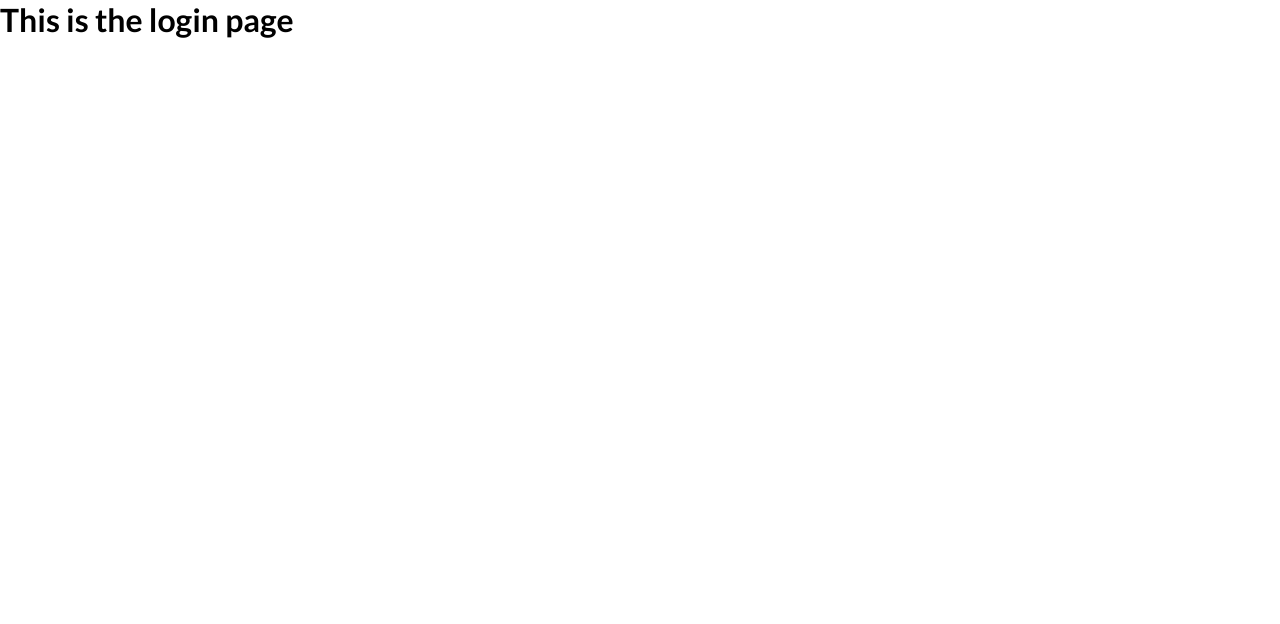
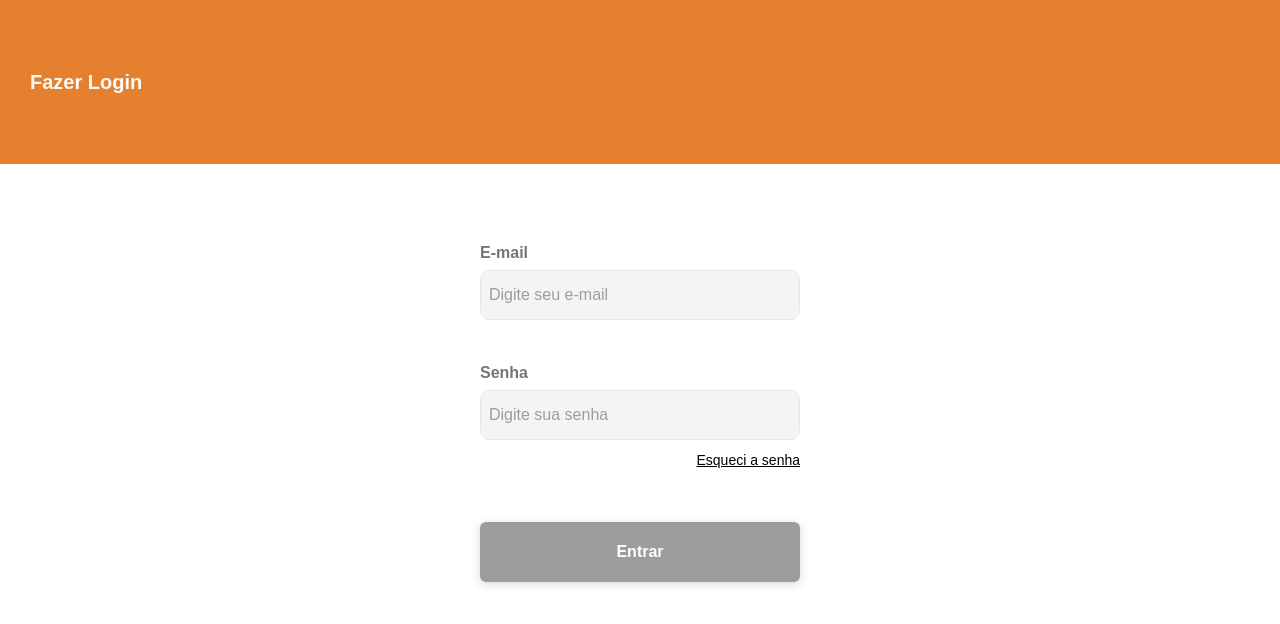
Before and after one commit to Calebe-Fernandes/sistema-de-comandas, a React (Create React App) app in the folder frontend/: page /login in a window 1280 px wide. Shown: the top 624 px of the page. Built offline with nearby package versions, Linux system fonts and the light colour scheme.

Commit message:
[Feature] Create login page

```diff
--- a/frontend/src/components/Histórico/index.tsx
+++ b/frontend/src/components/Histórico/index.tsx
@@ -11,7 +11,7 @@ interface Props {
 
 const Histórico: React.FC<Props> = ({ user }) => {
 
-    const [isActive, setActive] = useState(false);
+    const [isActive, setActive] = useState<boolean>(false);
     var [Commands, setCommands] = useState<any[]>([]);
     var [waitingApiResponse, setWaitingApiResponse] = useState<boolean>(true);
 
--- a/frontend/src/index.scss
+++ b/frontend/src/index.scss
@@ -1,7 +1,7 @@
 @import url('https://fonts.googleapis.com/css2?family=Lato:wght@300;400;700;900&display=swap');
 
 * {
-  font-family: 'Lato', sans-serif;
+  font-family: 'Montserrat', sans-serif;
   -moz-osx-font-smoothing: grayscale;
   -webkit-font-smoothing: antialiased;
 }
@@ -21,6 +21,11 @@
   --medium-light-grey: #DADADA;
   --medium-grey: #9D9D9D;
   --svg-orange: #F9A826;
+  --form-text:#767676;
+  --form-input-background:#F4F4F4;
+  --form-input-border: #E6E6E6;
+  --placeholder-color: #9D9D9D;
+
 }
 
 *,
@@ -99,6 +104,8 @@ table {
   }
 }
 
+
+
 input[type=checkbox] {
   accent-color: var(--regular-orange-hover);
   cursor: pointer;
--- a/frontend/src/pages/Home/index.tsx
+++ b/frontend/src/pages/Home/index.tsx
@@ -33,6 +33,7 @@ const Home: React.FC = () => {
               <button onClick={navigateToWaiterCommands}>Garçom</button>
               <button onClick={navigateToCashierCommands}>Caixa</button>
               <button onClick={navigateToStock}>Gerente</button>
+              <button onClick={navigateToStock}>Administrador</button>
             </div>
           </div>
         </div>
@@ -46,6 +47,7 @@ const Home: React.FC = () => {
               <button onClick={navigateToWaiterCommands}>Garçom</button>
               <button onClick={navigateToCashierCommands}>Caixa</button>
               <button onClick={navigateToStock}>Gerente</button>
+              <button onClick={navigateToStock}>Administrador</button>
             </div>
           </div>
         </div>
--- a/frontend/src/pages/Login/index.tsx
+++ b/frontend/src/pages/Login/index.tsx
@@ -1,20 +1,71 @@
-import React, { useEffect, useState } from "react";
-import { useParams } from "react-router"
-import { useNavigate } from "react-router-dom";
+import React, {useState,useEffect} from "react";
 import { toast } from 'react-toastify';
-import { FontAwesomeIcon } from "@fortawesome/react-fontawesome";
-import { faTrash } from "@fortawesome/free-solid-svg-icons";
-
-import { AddButtonComponent, CommandHeaderComponent } from "../../components";
-import { api } from "../../services/api";
 import "./styles.scss";
 
 
 const Login: React.FC = () => {
 
+const [password, setPassword] = useState<string>('');
+const [email, setEmail] = useState<string>('');
+const [isEnable, setIsEnable] = useState<boolean>(false);
+const [isValidEmail, setIsValidEmail] = useState<boolean>(true);
+const validRegex = /^[a-zA-Z0-9.!#$%&'*+/=?^_`{|}~-]+@[a-zA-Z0-9-]+(?:\.[a-zA-Z0-9-]+)*$/;
+
+
+function handlePassword(event:any){
+    setPassword(event.target.value);
+}
+
+function handleEmail(event:any){
+    setEmail(event.target.value);
+    if(event.target.value.match(validRegex)){
+        setIsValidEmail(true);
+    }else{
+        setIsValidEmail(false);
+    }
+}
+
+useEffect(()=>{
+    console.log(isValidEmail)
+    if (password.trim().length !== 0 && email.trim().length && isValidEmail) {
+        setIsEnable(true);
+    }else{
+        setIsEnable(false);
+    }
+},[password,email])
+
+function sendRecoveryRequest(){
+    toast.success('Uma nova senha foi requisitada ao administrador e chegará ao seu email assim que autorizado', {
+        position: "top-center",
+        autoClose: 5000,
+        hideProgressBar: false,
+        closeOnClick: true,
+        pauseOnHover: true,
+        draggable: true,
+        progress: undefined,
+    });
+}
+
 return(
     <>
-        <h1>This is the login page</h1>
+    <header><p>Fazer Login</p></header>
+    <div className="login-main-content">
+        <form className="login-form">
+            <div className="field-group">
+                <label>E-mail</label>
+                <input type="text" placeholder="Digite seu e-mail" onChange={handleEmail}/>
+                {isValidEmail ? (<p></p>) : <p>Por favor insira um e-mail válido</p>}
+            </div>
+            <div className="field-group">
+                <label>Senha</label>
+                <input type="password"  placeholder="Digite sua senha" onChange={handlePassword}/>
+            </div>
+            <a  onClick={sendRecoveryRequest}>Esqueci a senha</a>
+            <div className="field-group">
+              <button className="btn"disabled={!isEnable} >Entrar</button>
+            </div>
+        </form>
+    </div>
     </>
 )
 }
--- a/frontend/src/pages/Login/styles.scss
+++ b/frontend/src/pages/Login/styles.scss
@@ -0,0 +1,86 @@
+header{
+    background-color: var(--regular-orange);
+    height: 164px;
+    display: flex;
+    align-items: center;
+    justify-content: left;
+    padding-left: 30px;
+
+    p{
+        color: var(--off-white);
+        font-weight: bold;
+        font-size: 20px;
+    }
+}
+
+.login-main-content{
+    font-family: 'Montserrat', sans-serif;
+    height: 100%;
+    padding: 30px;
+    margin-top: 18px;
+    display: flex;
+    justify-content: center;
+    form{
+        max-width: 320px;
+        width: 100%;
+        display: flex;
+        flex-direction: column;
+
+        .field-group{
+            margin-top: 24px;
+            height: 80%;
+
+            label{
+                display: flex;
+                margin: 8px 0;
+            }
+
+            p{
+                color: red;
+                font-weight: 400;
+                font-size: 12px;
+                margin-top: 12px;
+                margin-left: 3px;
+                font-family: 'Montserrat', sans-serif;
+            }
+        }
+
+        label{
+            font-size: 16px;
+            font-weight: 600;
+            color: var(--form-text);
+
+        }
+
+        a{
+            margin-top: 12px;
+            align-self: flex-end;
+            font-size: 14px;
+            color: black;
+            text-decoration: underline;
+            cursor: pointer;
+        }
+
+        input{
+            width: 100%;
+            border-radius: 10px;
+            border-width: 2px ;
+            background-color: var(--form-input-background);
+            box-sizing: border-box;
+            padding: 8px;
+            height: 50px;
+            border: 1.5px solid var(--form-input-border);
+        }
+
+        ::placeholder {
+            color:var(--placeholder-color);
+            font-size: 16px;
+            font-weight: 400;
+        }
+
+        input:focus {
+            outline: none !important;
+            border:1.5px solid var(--regular-orange);
+        }
+    }
+}
--- a/frontend/src/routes/routes.tsx
+++ b/frontend/src/routes/routes.tsx
@@ -10,7 +10,7 @@ const Router = () => {
   return (
     <Routes>
       <Route path="/login" element={<Login/>}/>
-        <Route path="/" element={<ProtectedRoute><Home/></ProtectedRoute>}/>
+        <Route path="/" element={<Home/>}/>
         <Route path="/garcom/comandas" element={<ProtectedRoute><Comandas/></ProtectedRoute>}/>
         <Route path="/garcom/comandas/nova_comanda" element={<ProtectedRoute><NovaComanda/></ProtectedRoute>}/>
         <Route path="/garcom/comandas/detalhes/:id" element={<ProtectedRoute><DetalheComanda/></ProtectedRoute>} />
--- a/frontend/src/services/api.ts
+++ b/frontend/src/services/api.ts
@@ -2,5 +2,5 @@
 import axios from 'axios';
 
 export const api = axios.create({
-    baseURL: 'https://teste-backend-4k1a.onrender.com//api'
+    baseURL: 'https://teste-backend-4k1a.onrender.com/api'
 });
```
